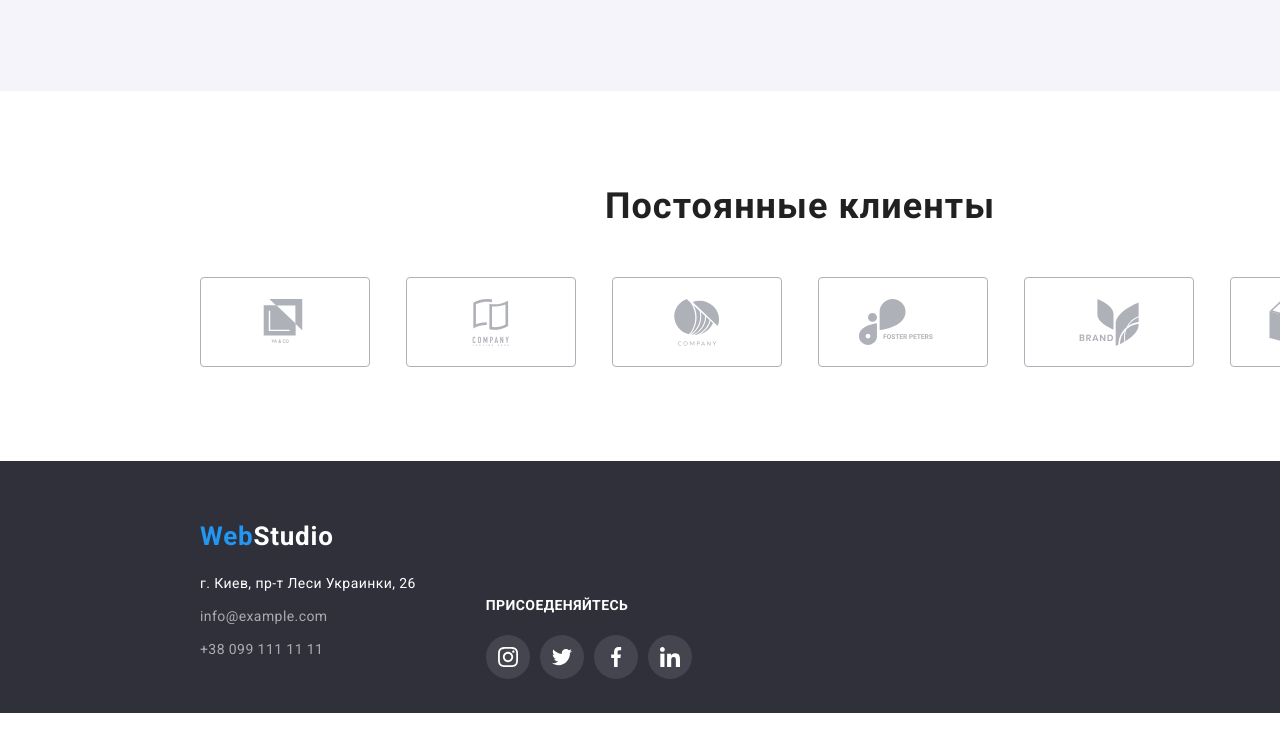
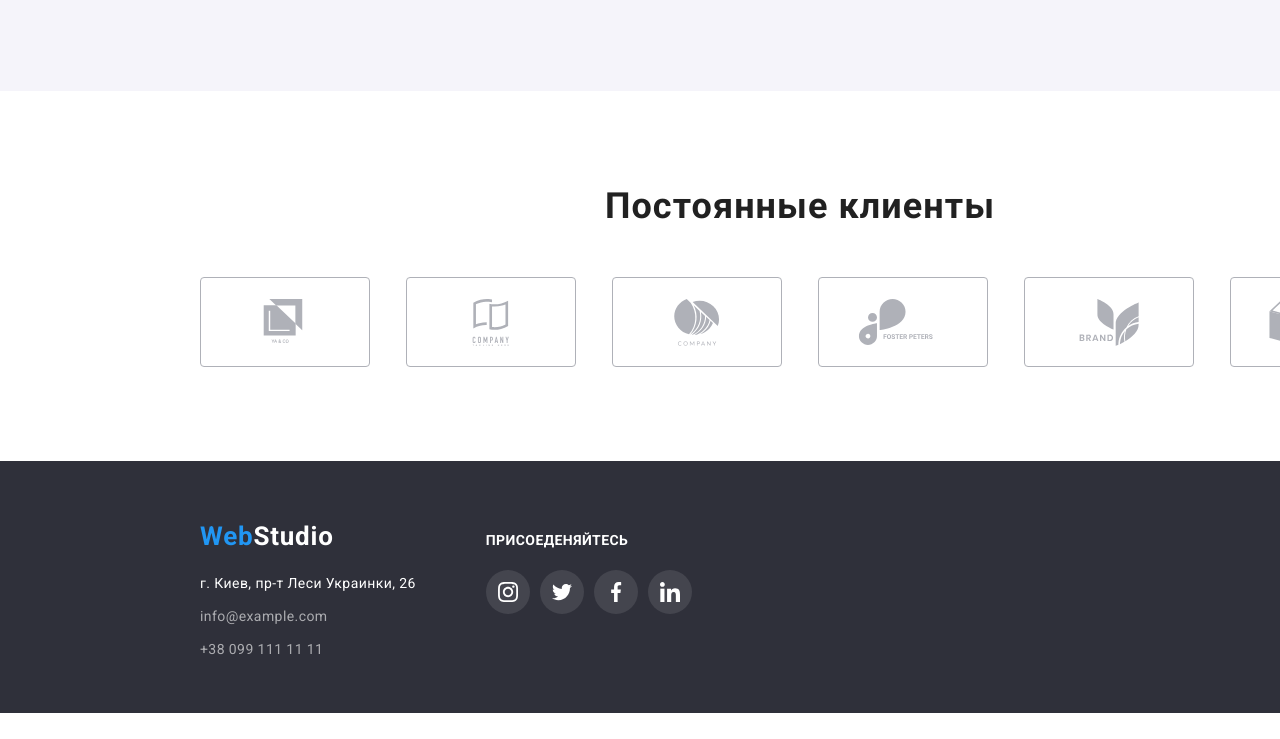
Before and after one commit to TaniaKulibaba/goit-markup-hw-04, a plain HTML site: page index.html in a window 1280 px wide. Shown: the part 2304-3043 px from the top of the page. Drawn offline with nearby package versions, Linux system fonts and the light colour scheme.

Commit message:
Исправляет расположение в футере

```diff
--- a/css/styles.css
+++ b/css/styles.css
@@ -455,7 +455,7 @@ img {
 
 /* ===================== соцсети футера ===================== */
 .footer-sotial {
-  margin-top: 75px;
+  margin-top: 10px;
   margin-left: 70px;
 }
 
```
